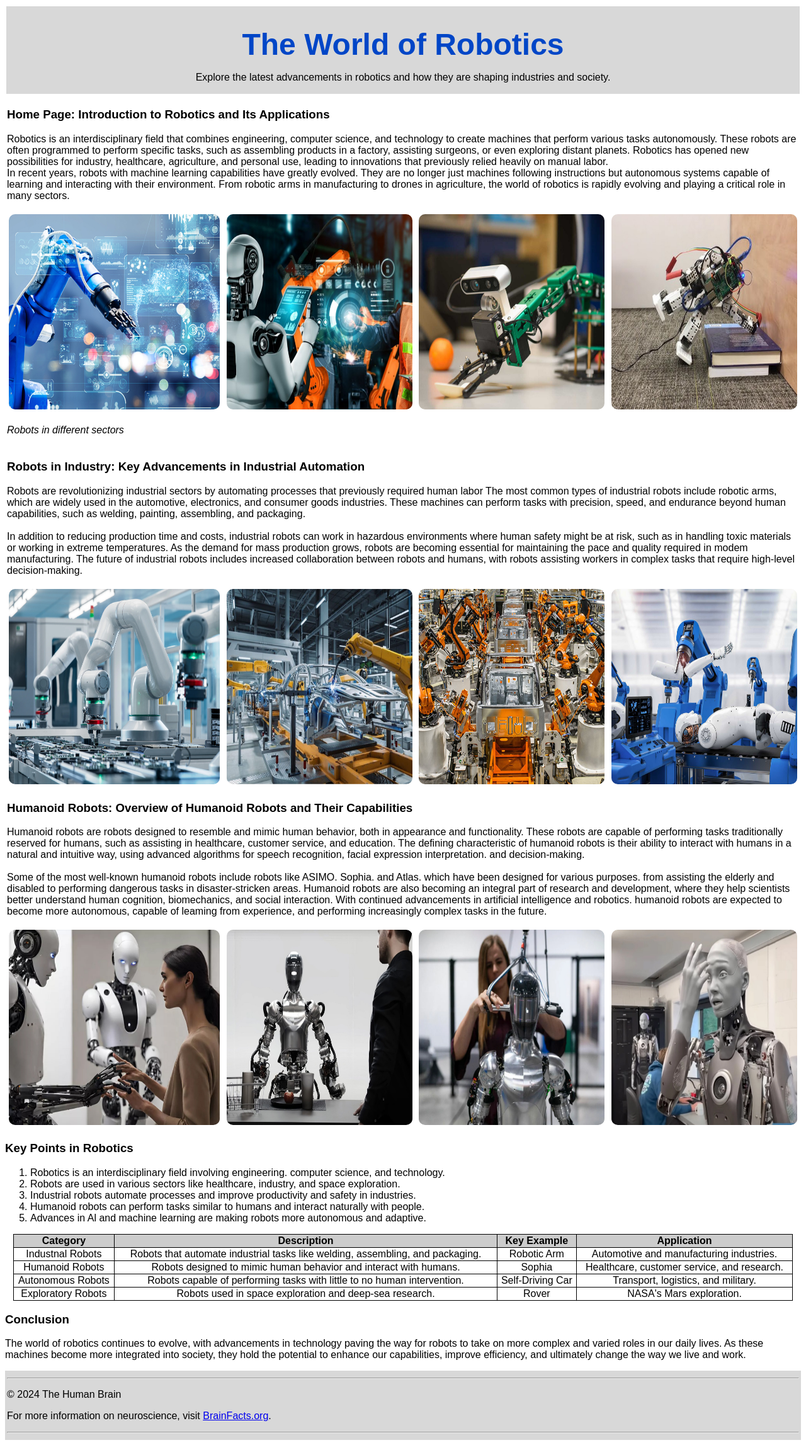
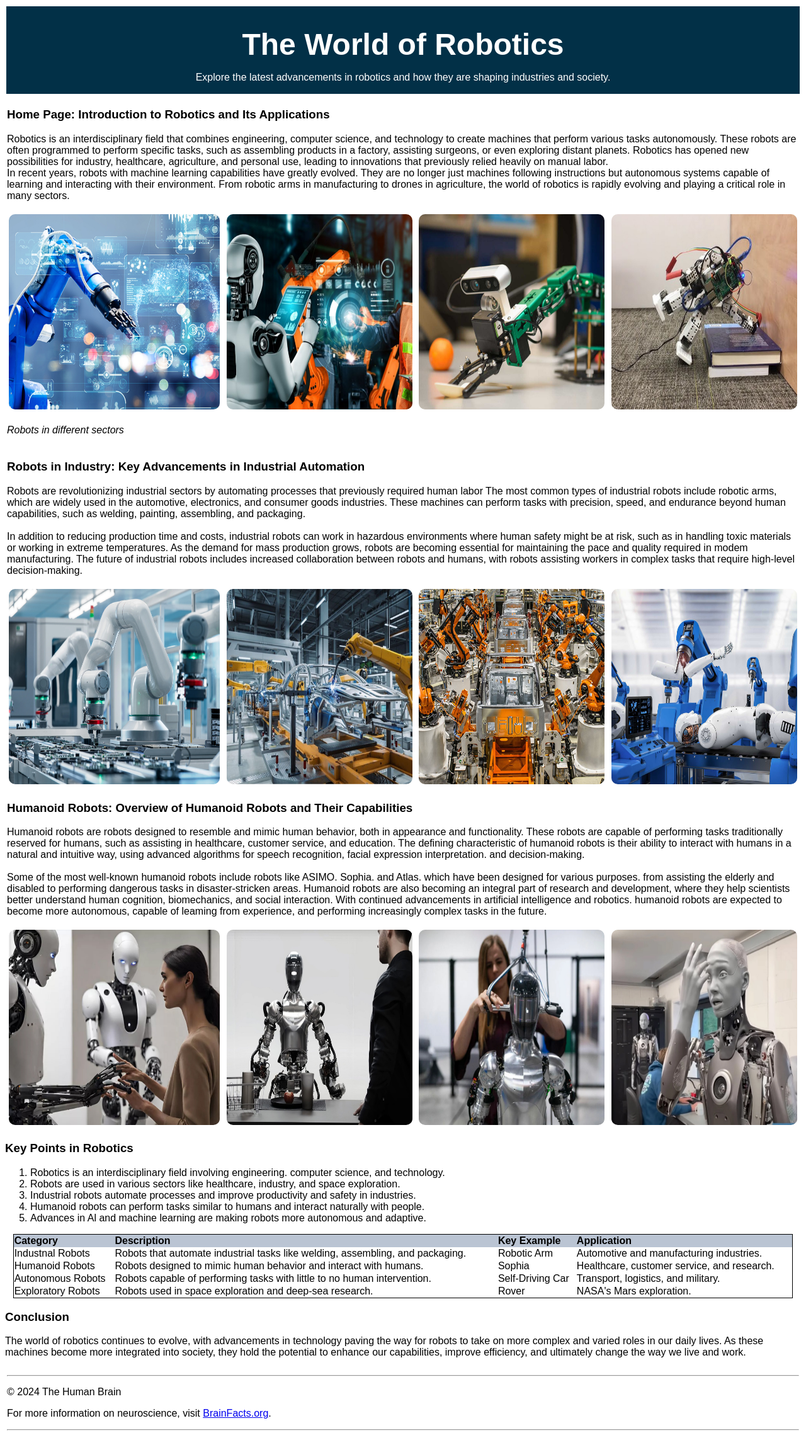
Before and after one commit to NipunBasnayake/The-World-of-Robotics, a plain HTML site: page index.html in a window 1280 px wide. Shown: the whole page at 63% size. Drawn offline with Linux system fonts and the light colour scheme.

Commit message:
2nd Commit

```diff
--- a/index.html
+++ b/index.html
@@ -5,26 +5,37 @@
     <meta charset="UTF-8">
     <meta name="viewport" content="width=device-width, initial-scale=1.0">
     <title>The World of Robotics</title>
+</head>
+
 <style>
-        #tablebottom,#tdbottom {
+    .img{
+        border-radius: 10px; width: 98%; height: 310px;
+    }
+    .tr{
+        background-color: #023047;
+        color: white;
+    }
+    .td{
+        text-align: center;
+    }
+    .h1{
+        font-size: 3em;
+        margin-bottom: 0.2em;
+    }
+    .table{
+        /* background-color: rgb(216, 216, 216); */
         border: 1px solid;
         border-collapse: collapse;
-            text-align: center;
     }
-        h1{
-            color: rgb(0, 70, 199);
-            font-size: 3em;
-            font-weight: bolder;
-            margin-bottom: 0.2em;
-        }
+
+
 </style>
-</head>
 
 <body style="font-family: Arial, sans-serif;">
     <table>
-        <tr>
-            <td colspan="4" style="background-color: rgb(216, 216, 216); text-align: center;">
-                <h1>The World of Robotics</h1>
+        <tr class="tr">
+            <td colspan="4" class="td">
+                <h1 class="h1">The World of Robotics</h1>
                 <p>Explore the latest advancements in robotics and how they are shaping industries and society.</p>
             </td>
         </tr>
@@ -50,16 +61,16 @@
 
         <tr style="">
             <td>
-                <center><img src="images/1.jpg" alt="" style="border-radius: 10px; width: 98%; height: 310px;"></center>
+                <center><img src="images/1.jpg" alt="" class="img"></center>
             </td>
             <td>
-                <center><img src="images/2.jpg" alt="" style="border-radius: 10px; width: 98%; height: 310px;"></center>
+                <center><img src="images/2.jpg" alt="" class="img"></center>
             </td>
             <td>
-                <center><img src="images/3.jpg" alt="" style="border-radius: 10px; width: 98%; height: 310px;"></center>
+                <center><img src="images/3.jpg" alt="" class="img"></center>
             </td>
             <td>
-                <center><img src="images/4.jpg" alt="" style="border-radius: 10px; width: 98%; height: 310px;"></center>
+                <center><img src="images/4.jpg" alt="" class="img"></center>
             </td>
         </tr>
 
@@ -80,30 +91,29 @@
                     and packaging. <br><br>
                     In addition to reducing production time and costs, industrial robots can work in hazardous
                     environments where human safety might be at risk, such as in handling toxic materials or working in
-                    extreme
-                    temperatures. As the demand for mass production grows, robots are becoming essential for maintaining
-                    the pace and quality required in modem manufacturing. The future of industrial robots includes
-                    increased collaboration between robots and humans, with robots assisting workers in complex tasks
-                    that require high-level decision-making.
+                    extreme temperatures. As the demand for mass production grows, robots are becoming essential for
+                    maintaining the pace and quality required in modem manufacturing. The future of industrial robots
+                    includes increased collaboration between robots and humans, with robots assisting workers in complex
+                    tasks that require high-level decision-making.
                 </p>
             </td>
         </tr>
 
         <tr>
             <td>
-                <center><img src="images/11.jpg" alt="" style="border-radius: 10px; width: 98%; height: 310px;">
+                <center><img src="images/11.jpg" alt="" class="img">
                 </center>
             </td>
             <td>
-                <center><img src="images/12.jpg" alt="" style="border-radius: 10px; width: 98%; height: 310px;">
+                <center><img src="images/12.jpg" alt="" class="img">
                 </center>
             </td>
             <td>
-                <center><img src="images/13.jpg" alt="" style="border-radius: 10px; width: 98%; height: 310px;">
+                <center><img src="images/13.jpg" alt="" class="img">
                 </center>
             </td>
             <td>
-                <center><img src="images/14.jpg" alt="" style="border-radius: 10px; width: 98%; height: 310px;">
+                <center><img src="images/14.jpg" alt="" class="img">
                 </center>
             </td>
         </tr>
@@ -124,27 +134,26 @@
                     development, where they help scientists better understand human cognition, biomechanics, and social
                     interaction. With continued advancements in artificial intelligence and robotics. humanoid robots
                     are expected to become more autonomous, capable of leaming from experience, and performing
-                    increasingly
-                    complex tasks in the future.
+                    increasingly complex tasks in the future.
                 </p>
             </td>
         </tr>
 
         <tr>
             <td>
-                <center><img src="images/21.jpg" alt="" style="border-radius: 10px; width: 98%; height: 310px;">
+                <center><img src="images/21.jpg" alt="" class="img">
                 </center>
             </td>
             <td>
-                <center><img src="images/22.jpg" alt="" style="border-radius: 10px; width: 98%; height: 310px;">
+                <center><img src="images/22.jpg" alt="" class="img">
                 </center>
             </td>
             <td>
-                <center><img src="images/23.jpg" alt="" style="border-radius: 10px; width: 98%; height: 310px;">
+                <center><img src="images/23.jpg" alt="" class="img">
                 </center>
             </td>
             <td>
-                <center><img src="images/24.jpg" alt="" style="border-radius: 10px; width: 98%; height: 310px;">
+                <center><img src="images/24.jpg" alt="" class="img">
                 </center>
             </td>
         </tr>
@@ -161,36 +170,36 @@
         <li>Advances in Al and machine learning are making robots more autonomous and adaptive.</li>
     </ol>
     <center>
-    <table id="tablebottom" width="98%">
-        <tr style="background-color: rgb(204, 204, 204);">
-            <td id="tdbottom"><b>Category</b></td>
-            <td id="tdbottom"><b>Description</b></td>
-            <td id="tdbottom"><b>Key Example</b></td>
-            <td id="tdbottom"><b>Application</b></td>
+        <table class="table" width="98%">
+            <tr style="background-color: rgb(186, 196, 211);">
+                <td><b>Category</b></td>
+                <td><b>Description</b></td>
+                <td><b>Key Example</b></td>
+                <td><b>Application</b></td>
             </tr>
             <tr>
-            <td id="tdbottom">Industnal Robots</td>
-            <td id="tdbottom">Robots that automate industrial tasks like welding, assembling, and packaging.</td>
-            <td id="tdbottom">Robotic Arm</td>
-            <td id="tdbottom">Automotive and manufacturing industries.</td>
+                <td>Industnal Robots</td>
+                <td>Robots that automate industrial tasks like welding, assembling, and packaging.</td>
+                <td>Robotic Arm</td>
+                <td>Automotive and manufacturing industries.</td>
             </tr>
             <tr>
-            <td id="tdbottom">Humanoid Robots</td>
-            <td id="tdbottom">Robots designed to mimic human behavior and interact with humans.</td>
-            <td id="tdbottom">Sophia</td>
-            <td id="tdbottom">Healthcare, customer service, and research.</td>
+                <td>Humanoid Robots</td>
+                <td>Robots designed to mimic human behavior and interact with humans.</td>
+                <td>Sophia</td>
+                <td>Healthcare, customer service, and research.</td>
             </tr>
             <tr>
-            <td id="tdbottom">Autonomous Robots</td>
-            <td id="tdbottom">Robots capable of performing tasks with little to no human intervention.</td>
-            <td id="tdbottom">Self-Driving Car</td>
-            <td id="tdbottom">Transport, logistics, and military.</td>
+                <td>Autonomous Robots</td>
+                <td>Robots capable of performing tasks with little to no human intervention.</td>
+                <td>Self-Driving Car</td>
+                <td>Transport, logistics, and military.</td>
             </tr>
             <tr>
-            <td id="tdbottom">Exploratory Robots</td>
-            <td id="tdbottom">Robots used in space exploration and deep-sea research.</td>
-            <td id="tdbottom">Rover</td>
-            <td id="tdbottom">NASA's Mars exploration.</td>
+                <td>Exploratory Robots</td>
+                <td>Robots used in space exploration and deep-sea research.</td>
+                <td>Rover</td>
+                <td>NASA's Mars exploration.</td>
             </tr>
 
         </table>
@@ -199,11 +208,11 @@
     <h3>Conclusion</h3>
     <p>The world of robotics continues to evolve, with advancements in technology paving the way for robots to take on
         more complex and varied roles in our daily lives. As these machines become more integrated into society, they
-        hold the potential to enhance our capabilities, improve efficiency, and ultimately change the
-        way we live and work.</p>
+        hold the potential to enhance our capabilities, improve efficiency, and ultimately change the way we live and
+        work.</p>
 
 
-    <table width="100%" style="background-color: rgb(216, 216, 216);">
+    <table width="100%">
         <tr>
             <td>
                 <hr>
```
Lines whose indentation alone changed are shown as unchanged.
